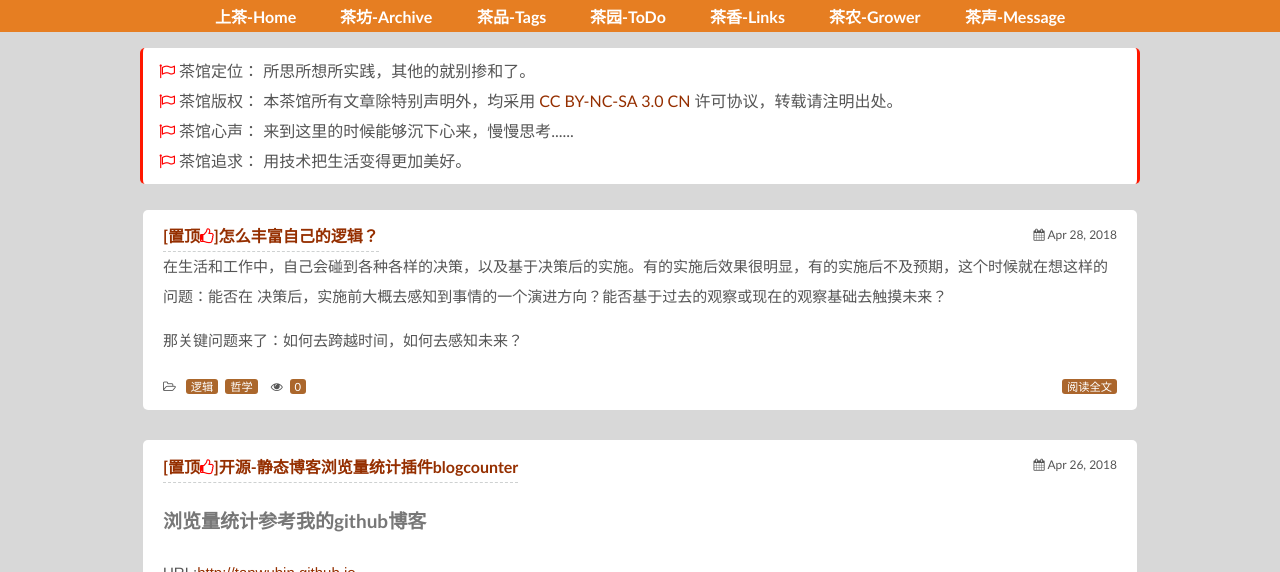
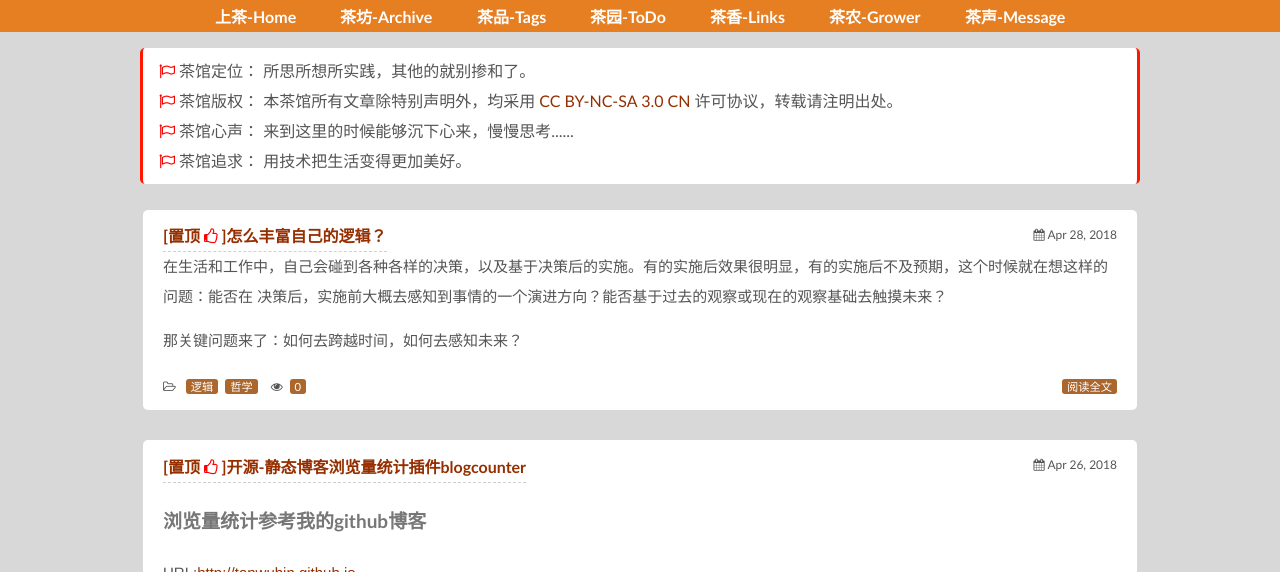
Before and after one commit to fk1091889767/tanwubin.github.io, a Jekyll site: the page built from index.html, in a window 1280 px wide. Shown: the top 572 px of the page. Built offline with Jekyll 4.4.1, drawn with Linux system fonts in a browser that asks for light colours; nearby versions of some CDN libraries.

Commit message:
add blank for "置顶"

```diff
--- a/_includes/themes/effector-wide/index.html
+++ b/_includes/themes/effector-wide/index.html
@@ -8,7 +8,7 @@
         {% continue %}
     {% endif %}
     <li><span><i class="fa fa-calendar" aria-hidden="true"></i>&nbsp;{{ post.date | date: "%b %d, %Y" }}</span>
-    <a href="{{ post.url }}" class="posttitle hvr-icon-bounce"><b>[置顶<i class="fa fa-thumbs-o-up hvr-icon" style="color:red;"></i>]{{ post.title }}</b></a>
+    <a href="{{ post.url }}" class="posttitle hvr-icon-bounce"><b>[置顶&nbsp;<i class="fa fa-thumbs-o-up hvr-icon" style="color:red;"></i>&nbsp;]{{ post.title }}</b></a>
     {{ post.excerpt }}
     <br>
     <span class="tags"><i class="fa fa-folder-open-o" aria-hidden="true"></i>&nbsp;
```
